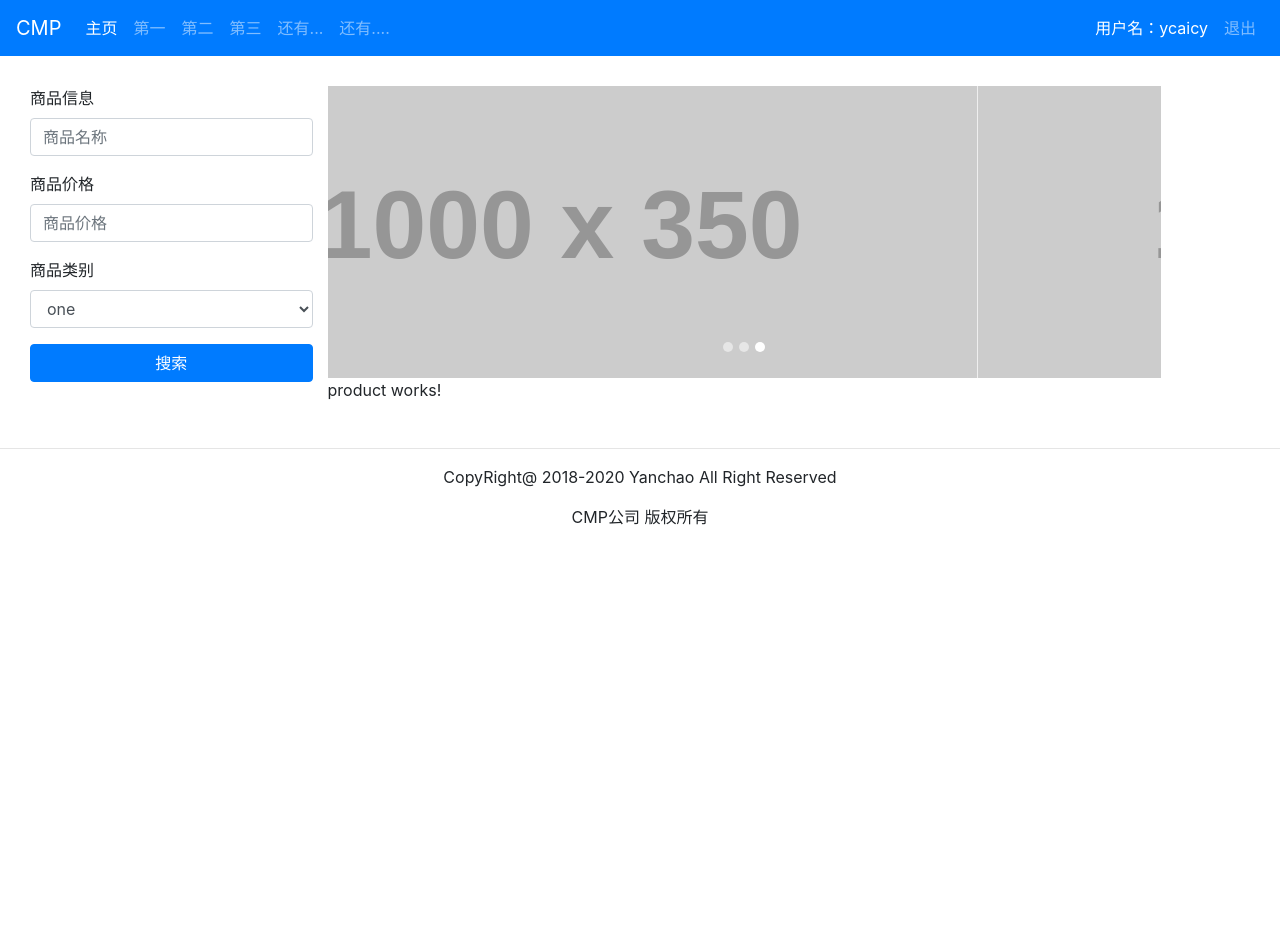
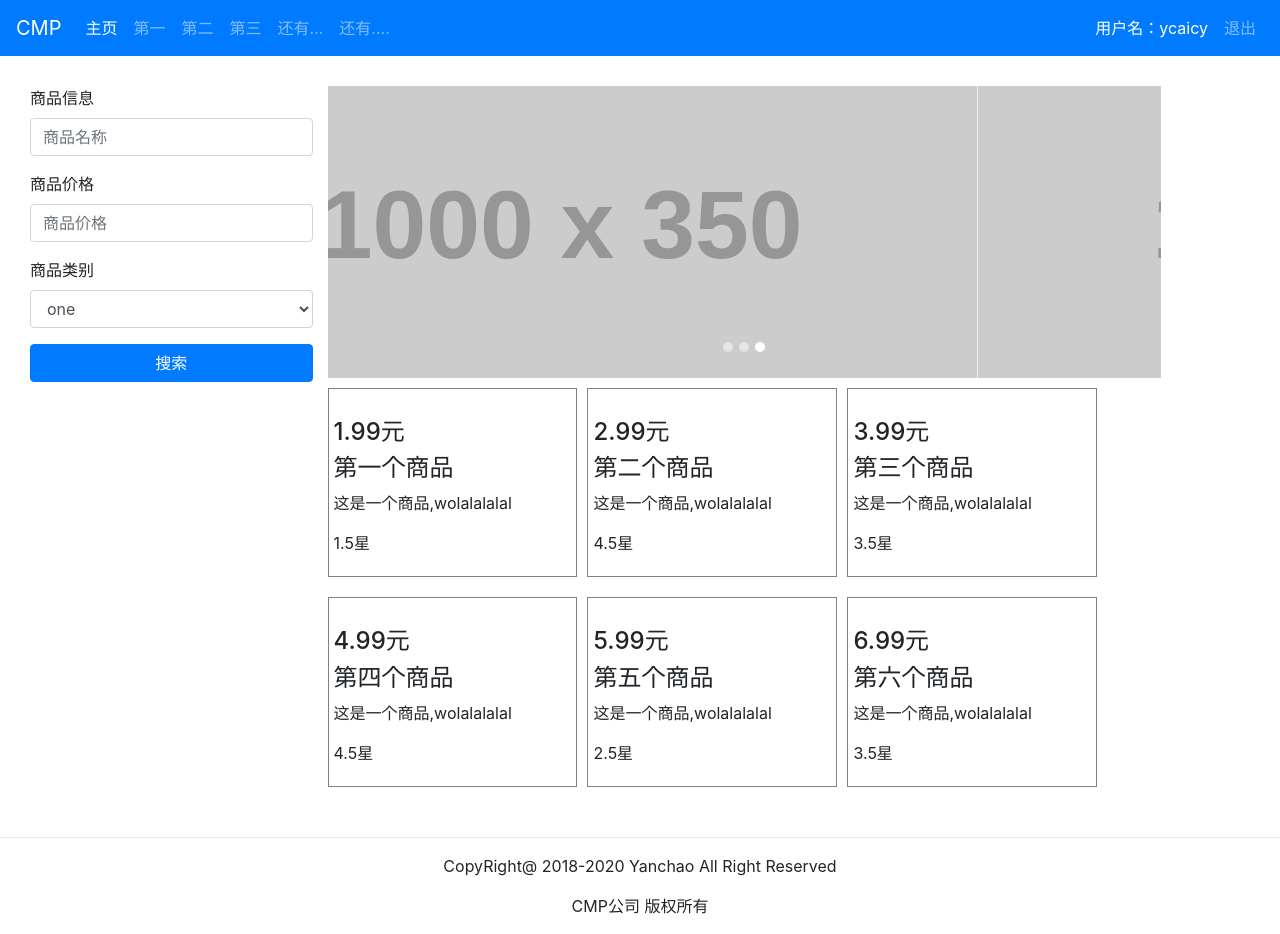
Before and after one commit to 290388252/myAngular-admin, an Angular app: page / in a window 1280 px wide. Before the commit the page ends 800 px from the top, so only its background shows below. Built offline with nearby package versions, Linux system fonts and the light colour scheme.

Commit message:
[Change] star UI

```diff
--- a/src/app/app.component.html
+++ b/src/app/app.component.html
@@ -8,8 +8,8 @@
       <div class="row">
         <app-carousel></app-carousel>
       </div>
-      <div class="row">
-        <app-product></app-product>
+      <div class="row" style="margin-top: 10px">
+        <app-product style="width: 100%"></app-product>
       </div>
     </div>
   </div>
--- a/src/app/product/product.component.css
+++ b/src/app/product/product.component.css
@@ -0,0 +1,6 @@
+.content{
+  width: 30%;
+  float: left;
+  margin-right: 10px;
+  margin-bottom: 20px;
+}
--- a/src/app/product/product.component.html
+++ b/src/app/product/product.component.html
@@ -1,3 +1,13 @@
-<p>
-  product works!
-</p>
+<div *ngFor="let item of productList" class="content">
+  <div style="border: 1px solid gray;padding: 5px;">
+    <img src="../../favicon.ico" alt="">
+    <div class="caption">
+      <h4 class="pull-right">{{item.price}}元</h4>
+      <h4><a>{{item.title}}</a></h4>
+      <p>{{item.desc}}</p>
+    </div>
+    <div>
+      <app-stars [rating]="item.rating"></app-stars>
+    </div>
+  </div>
+</div>
--- a/src/app/product/product.component.ts
+++ b/src/app/product/product.component.ts
@@ -1,4 +1,5 @@
 import { Component, OnInit } from '@angular/core';
+import { ProductForm } from './product.form';
 
 @Component({
   selector: 'app-product',
@@ -7,9 +8,18 @@ import { Component, OnInit } from '@angular/core';
 })
 export class ProductComponent implements OnInit {
 
+  private productList: Array<ProductForm>;
   constructor() { }
 
   ngOnInit() {
+    this.productList = [
+      new ProductForm(1, '第一个商品', 1.99, 1.5, '这是一个商品,wolalalalal', ['电子产品', '硬件设备']),
+      new ProductForm(2, '第二个商品', 2.99, 4.5, '这是一个商品,wolalalalal', ['电子产品', '硬件设备']),
+      new ProductForm(3, '第三个商品', 3.99, 3.5, '这是一个商品,wolalalalal', ['电子产品', '硬件设备']),
+      new ProductForm(4, '第四个商品', 4.99, 4.5, '这是一个商品,wolalalalal', ['电子产品', '硬件设备']),
+      new ProductForm(5, '第五个商品', 5.99, 2.5, '这是一个商品,wolalalalal', ['电子产品', '硬件设备']),
+      new ProductForm(6, '第六个商品', 6.99, 3.5, '这是一个商品,wolalalalal', ['电子产品', '硬件设备'])
+    ];
   }
 
 }
--- /dev/null
+++ b/src/app/product/product.form.ts
@@ -0,0 +1,8 @@
+export class ProductForm {
+  constructor(public id: number,
+  public title: string,
+  public price: number,
+  public rating: number,
+  public desc: string,
+  public categories: Array<string>) {}
+}
--- a/src/app/stars/stars.component.html
+++ b/src/app/stars/stars.component.html
@@ -1,3 +1,3 @@
 <p>
-  stars works!
+  <span class="glyphicon glyphicon-star">{{rating}}星</span>
 </p>
--- a/src/app/stars/stars.component.ts
+++ b/src/app/stars/stars.component.ts
@@ -1,4 +1,4 @@
-import { Component, OnInit } from '@angular/core';
+import {Component, Input, OnInit} from '@angular/core';
 
 @Component({
   selector: 'app-stars',
@@ -7,9 +7,13 @@ import { Component, OnInit } from '@angular/core';
 })
 export class StarsComponent implements OnInit {
 
+  @Input()
+  private rating: number;
+  private stars: Array<boolean>;
   constructor() { }
 
   ngOnInit() {
+    this.stars = [true, true, true, true, true, true];
   }
 
 }
```
